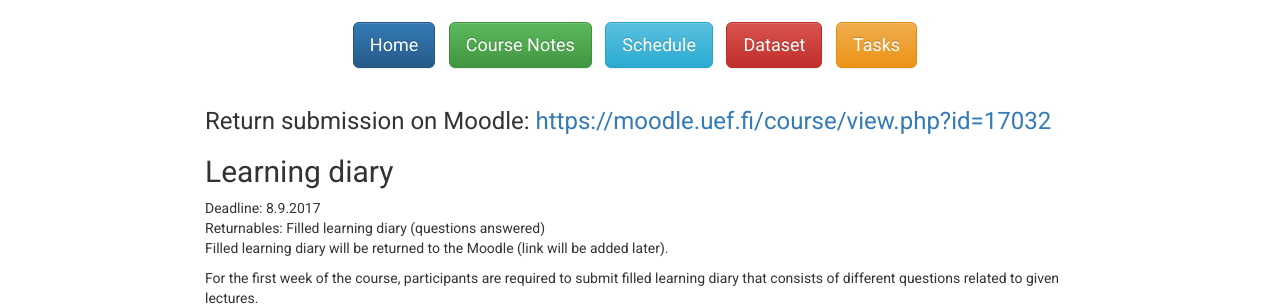
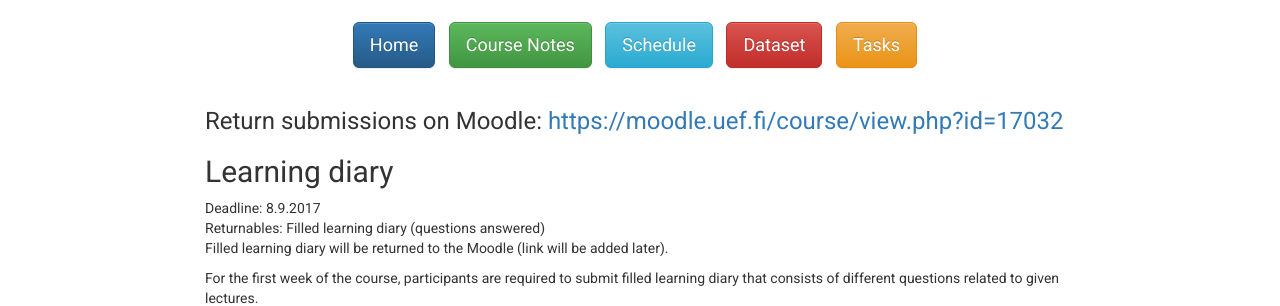
Before and after one commit to abrahamwoubie/Summer_School_RL, a Jekyll site: the page built from tasks.md, in a window 1280 px wide. Shown: the part 203-509 px from the top of the page. Built offline with Jekyll 4.4.1, drawn with Linux system fonts in a browser that asks for light colours; nearby versions of some CDN libraries.

Commit message:
Typo fix

```diff
--- a/tasks.md
+++ b/tasks.md
@@ -5,7 +5,7 @@ title: Tasks | MLABST'17
 
 {% include buttons.html %}
 
-### Return submission on Moodle: [https://moodle.uef.fi/course/view.php?id=17032](https://moodle.uef.fi/course/view.php?id=17032)
+### Return submissions on Moodle: [https://moodle.uef.fi/course/view.php?id=17032](https://moodle.uef.fi/course/view.php?id=17032)
 
 ## Learning diary
 Deadline: 8.9.2017 <br>
```
